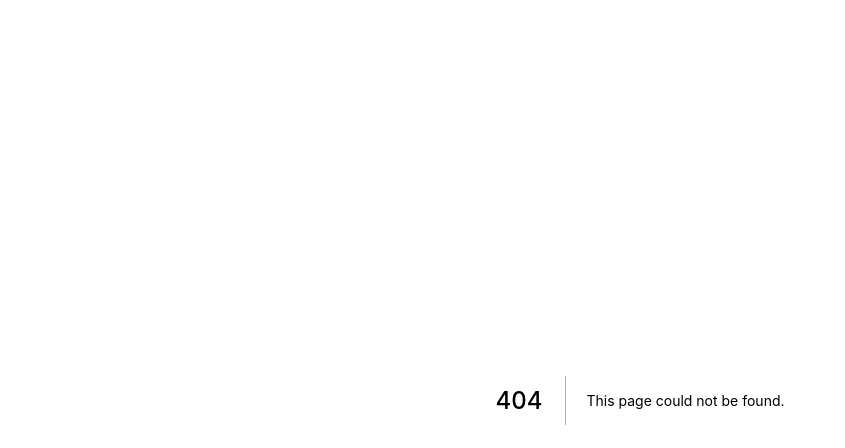
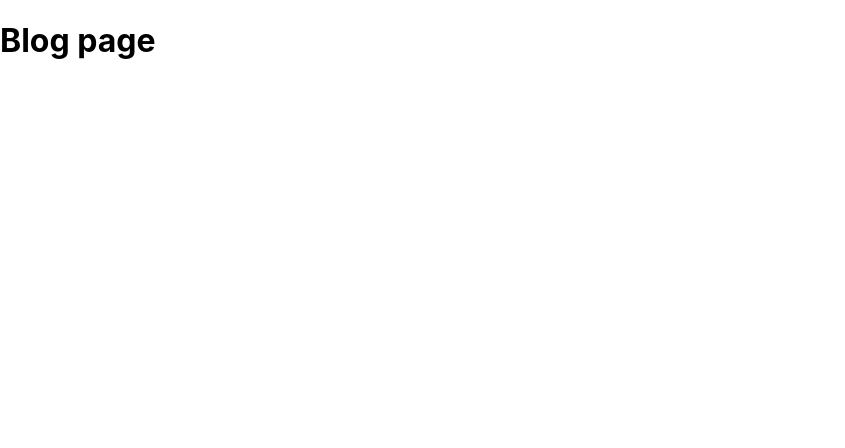
Before and after one commit to torea-patissier/NextTraining, a Next.js app: page /blog in a window 1280 px wide. Before the commit this address had no page. Shown: the top 448 px of the page, without its empty margins (0-845 px from the left). Built offline with nearby package versions, Linux system fonts and the light colour scheme.

Commit message:
nested routes 2

```diff
--- /dev/null
+++ b/pages/blog/index.js
@@ -0,0 +1,6 @@
+export default function Blog() {
+    return(
+        <h1>Blog page</h1>
+    )
+};
+// We call this page index because this is the racine of blog/ IMPORTANT
```
